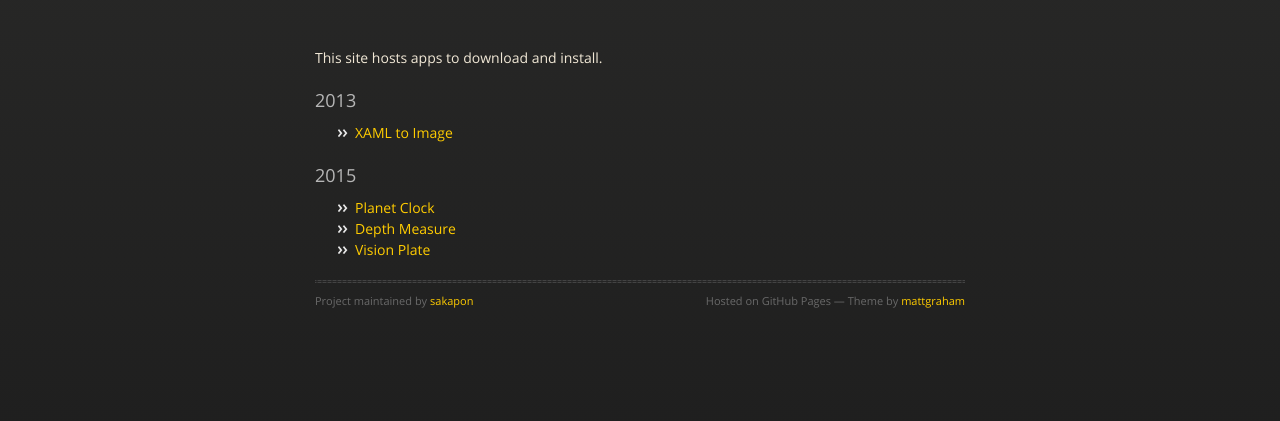
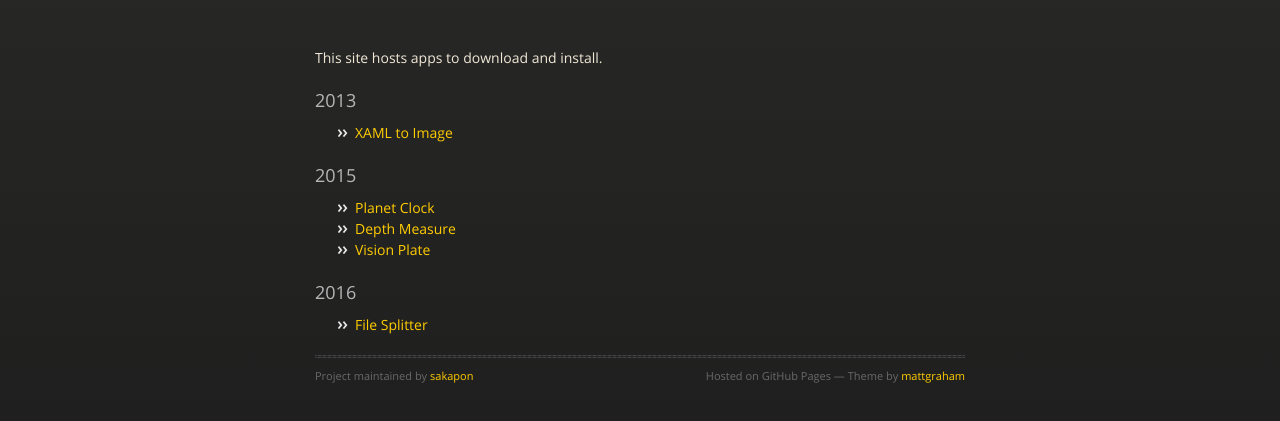
Before and after one commit to sakapon/Tools, a plain HTML site: page index.html in a window 1280 px wide. Shown: the part 201-622 px from the top of the page. Drawn offline with nearby package versions, Linux system fonts and the light colour scheme.

Commit message:
Update index.html

```diff
--- a/index.html
+++ b/index.html
@@ -46,6 +46,11 @@
   <li><a href="2015/VisionPlate/">Vision Plate</a></li>
 </ul>
 
+<h3>2016</h3>
+<ul>
+  <li><a href="https://github.com/sakapon/Tools-2016/wiki/File-Splitter">File Splitter</a></li>
+</ul>
+
         <div class="title">
           <hr>
           <span class="credits left">Project maintained by <a href="https://github.com/sakapon">sakapon</a></span>
```
